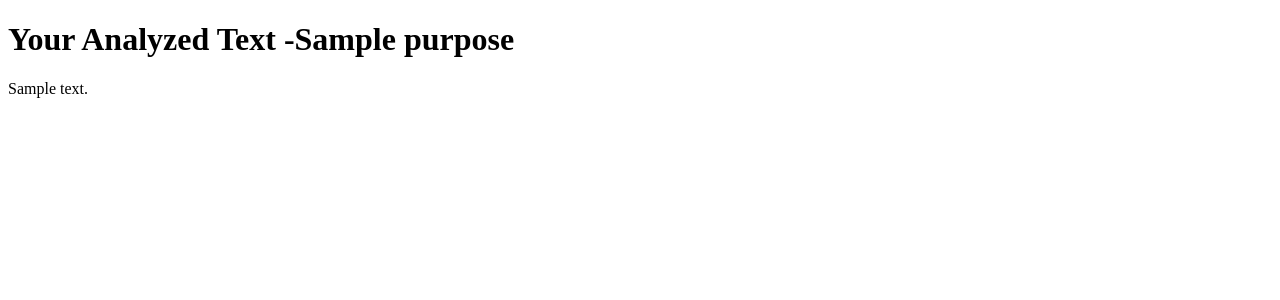
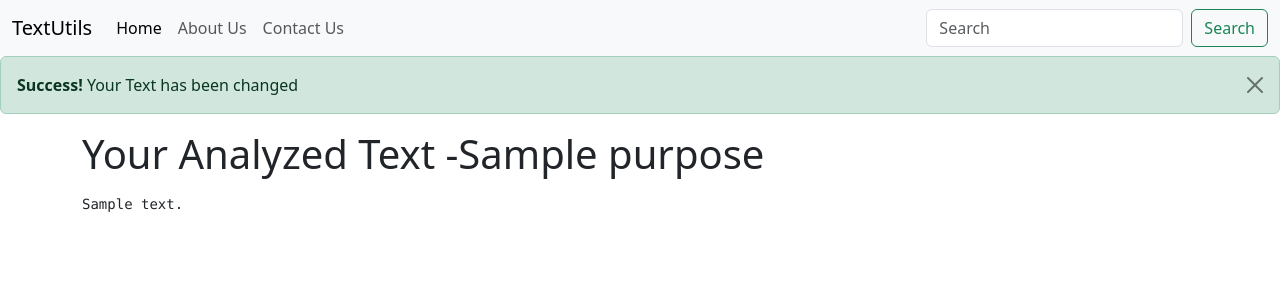
Before and after one commit to aleeshaBaig/textutils, a Django app: template templates/analyze.html in a window 1280 px wide. Shown: the top 300 px of the page. Run offline with Django 5.2, Linux system fonts and the light colour scheme; the template is opened without the code that fills it: most values are stand-ins (such as "Sample title", 1, 10 or a date in 2020).

Commit message:
select all operations

```diff
--- a/TextUtility/urls.py
+++ b/TextUtility/urls.py
@@ -22,7 +22,7 @@ from django.shortcuts import render
 urlpatterns = [
 
     path('admin/', admin.site.urls),
-    path('index',views.index, name ='index'),
+    path('',views.index, name ='index'),
     path('removepunctuation', views.removepunctuation, name='removepunctuation'),
     path('newlineremover',views.newlineremover, name='newlineremover'),
     path('capitals',views.capitals, name='capitals'),
--- a/templates/analyze.html
+++ b/templates/analyze.html
@@ -1,15 +1,52 @@
-<!DOCTYPE html>
+  <!doctype html>
 <html lang="en">
-<head>
-    <meta charset="UTF-8">
-    <title>Title</title>
-</head>
-<body>
-<h1>Your Analyzed Text -{{ purpose }} </h1>
+  <head>
+    <meta charset="utf-8">
+    <meta name="viewport" content="width=device-width, initial-scale=1">
+    <title>TextUtils</title>
+    <link href="https://cdn.jsdelivr.net/npm/bootstrap@5.3.3/dist/css/bootstrap.min.css" rel="stylesheet" integrity="sha384-QWTKZyjpPEjISv5WaRU9OFeRpok6YctnYmDr5pNlyT2bRjXh0JMhjY6hW+ALEwIH" crossorigin="anonymous">
+  </head>
+  <body>
+    <nav class="navbar navbar-expand-lg bg-body-tertiary">
+  <div class="container-fluid">
+    <a class="navbar-brand" href="#">TextUtils</a>
+    <button class="navbar-toggler" type="button" data-bs-toggle="collapse" data-bs-target="#navbarSupportedContent" aria-controls="navbarSupportedContent" aria-expanded="false" aria-label="Toggle navigation">
+      <span class="navbar-toggler-icon"></span>
+    </button>
+    <div class="collapse navbar-collapse" id="navbarSupportedContent">
+      <ul class="navbar-nav me-auto mb-2 mb-lg-0">
+        <li class="nav-item">
+          <a class="nav-link active" aria-current="page" href="#">Home</a>
+        </li>
+        <li class="nav-item">
+          <a class="nav-link" href="#">About Us</a>
+        </li>
+           <li class="nav-item">
+          <a class="nav-link" aria-disabled="false">Contact Us</a>
+        </li>
+
+
+      </ul>
+      <form class="d-flex" role="search">
+        <input class="form-control me-2" type="search" placeholder="Search" aria-label="Search">
+        <button class="btn btn-outline-success" type="submit">Search</button>
+      </form>
+    </div>
+  </div>
+</nav>
+    <div class="alert alert-success alert-dismissible fade show" role="alert">
+  <strong>Success!</strong> Your Text has been changed
+  <button type="button" class="btn-close" data-bs-dismiss="alert" aria-label="Close"></button>
+</div>
+    <div class="container">
+   <h1>Your Analyzed Text -{{ purpose }} </h1>
 <p>
-    {{ analyzed_text }}
+   <pre>{{ analyzed_text }}</pre>
 
 
 </p>
-</body>
+
+    </div>
+    <script src="https://cdn.jsdelivr.net/npm/bootstrap@5.3.3/dist/js/bootstrap.bundle.min.js" integrity="sha384-YvpcrYf0tY3lHB60NNkmXc5s9fDVZLESaAA55NDzOxhy9GkcIdslK1eN7N6jIeHz" crossorigin="anonymous"></script>
+  </body>
 </html>
--- a/templates/index.html
+++ b/templates/index.html
@@ -16,7 +16,7 @@
     <div class="collapse navbar-collapse" id="navbarSupportedContent">
       <ul class="navbar-nav me-auto mb-2 mb-lg-0">
         <li class="nav-item">
-          <a class="nav-link active" aria-current="page" href="#">Home</a>
+          <a class="nav-link active" aria-current="page" href="/">Home</a>
         </li>
         <li class="nav-item">
           <a class="nav-link" href="#">About Us</a>
@@ -39,7 +39,7 @@
   <button type="button" class="btn-close" data-bs-dismiss="alert" aria-label="Close"></button>
 </div>
     <div class="container">
-        <form action="/removepunctuation" method="get">
+        <form action="/removepunctuation" method="post" >{% csrf_token %}
         <div class="form-group">
         <label for="exampleFormControlTextarea1" class="form-label">Enter your Text Here !</label>
         <textarea class="form-control" id="exampleFormControlTextarea1" name="text" rows="9"></textarea>
```
Also changed, not shown: TextUtility/views.py (+22 -15 lines).
